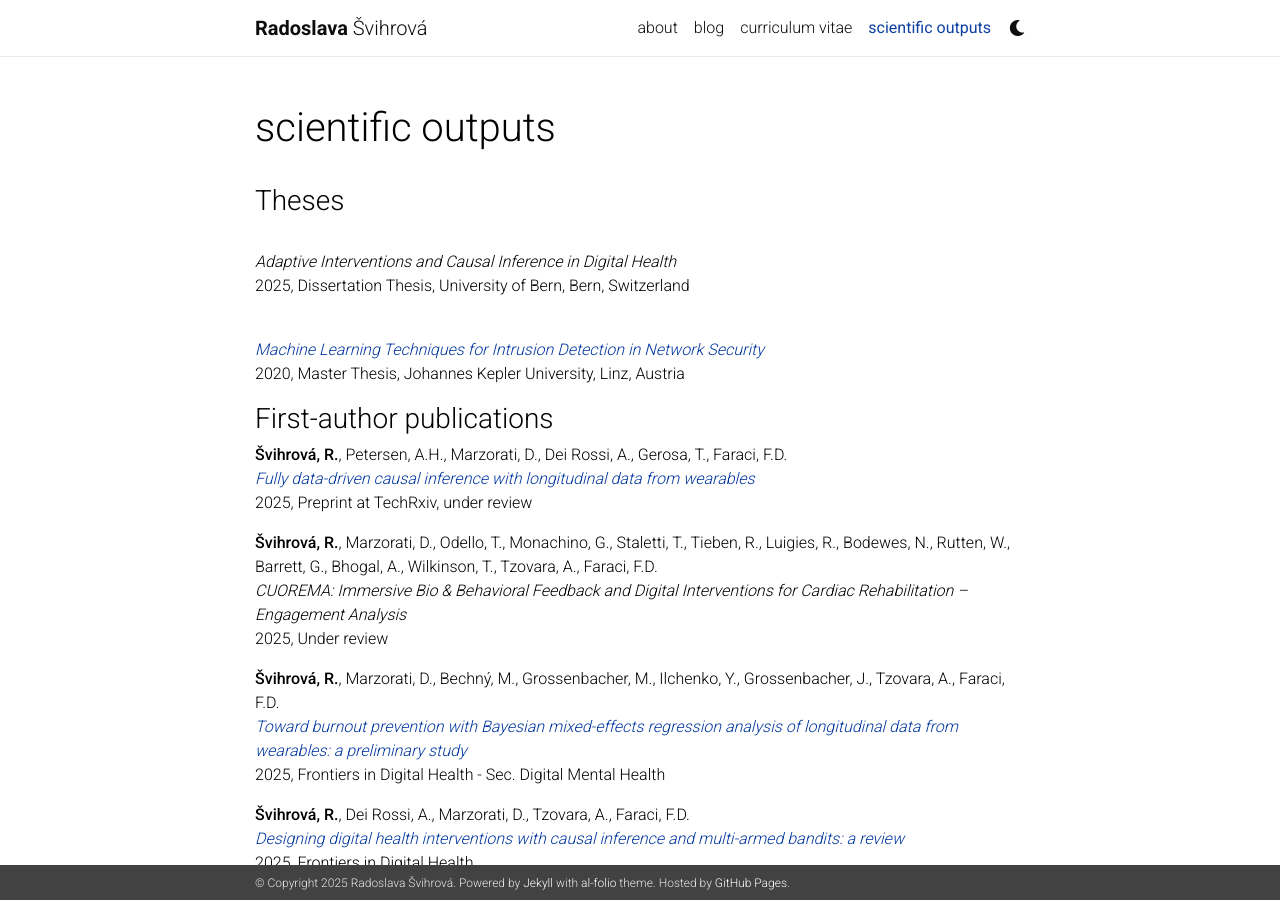
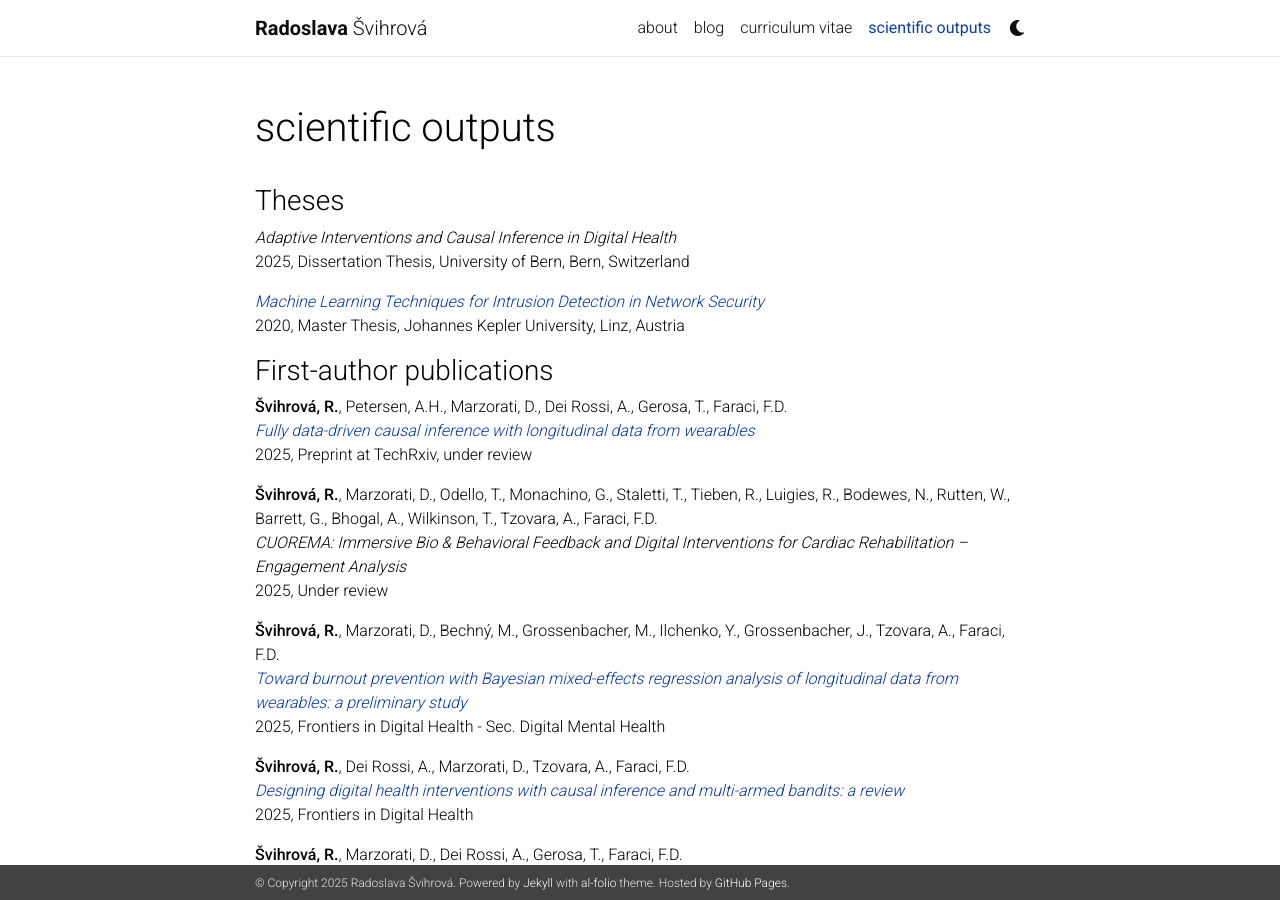
Before and after one commit to RadoslavaS/RadoslavaS.github.io, a Jekyll site: the page built from _pages/publications.md, in a window 1280 px wide and 900 px high. Built offline with Jekyll 4.4.1, drawn with Linux system fonts in a browser that asks for light colours; nearby versions of some CDN libraries; a style sheet for code colours, icons or effects is not loaded.

Commit message:
formating

```diff
--- a/_pages/publications.md
+++ b/_pages/publications.md
@@ -8,9 +8,9 @@ nav: true
 
 ### Theses ###
 
-<br> *Adaptive Interventions and Causal Inference in Digital Health*<br> 2025, Dissertation Thesis, University of Bern, Bern, Switzerland
+*Adaptive Interventions and Causal Inference in Digital Health*<br> 2025, Dissertation Thesis, University of Bern, Bern, Switzerland
 
-<br> *[Machine Learning Techniques for Intrusion Detection in Network Security](https://epub.jku.at/obvulihs/content/titleinfo/4928712)*<br> 2020, Master Thesis, Johannes Kepler University, Linz, Austria
+*[Machine Learning Techniques for Intrusion Detection in Network Security](https://epub.jku.at/obvulihs/content/titleinfo/4928712)*<br> 2020, Master Thesis, Johannes Kepler University, Linz, Austria
 
 ### First-author publications ###
 
```
Also changed, not shown: _pages/cv.md (+2 -0 lines).
